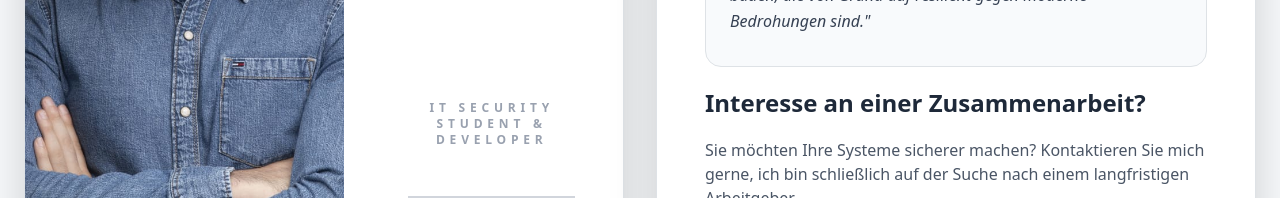
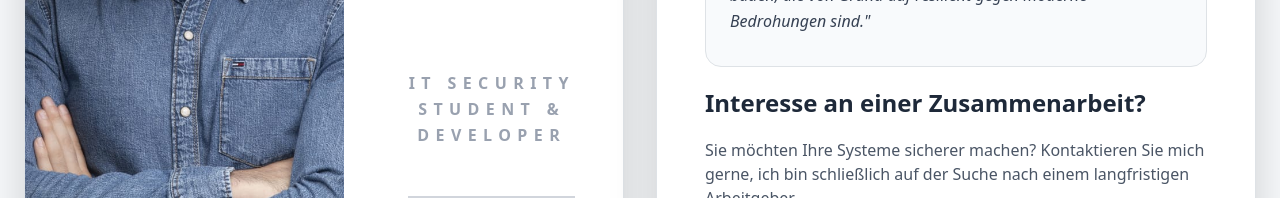
Before and after one commit to julianertle/Website, a React (Vite) app: page / in a window 1280 px wide. Shown: the part 401-599 px from the top of the page. Built offline with nearby package versions, Linux system fonts and the light colour scheme; no server answers.

Commit message:
finishing tile 1&2

```diff
--- a/src/components/Content.jsx
+++ b/src/components/Content.jsx
@@ -20,22 +20,18 @@ function Content() {
         {/* KARTE 1: PORTRAIT & INFO */}
         <div className="rounded-3xl shadow-lg bg-white overflow-visible transition-all duration-300 hover:shadow-xl border border-gray-100">
           <div className="flex flex-col lg:flex-row h-full overflow-visible">
-            {/* BILD-CONTAINER: overflow-visible erlaubt dem Bild, über den inneren Rand zu treten */}
+            {/* BILD-CONTAINER: overflow-visible ist hier der Schlüssel */}
             <div className="w-full lg:w-3/5 h-auto lg:h-full relative group overflow-visible">
               <a href="/about" className="block w-full h-full">
                 <img
                   src={portraitImage}
-                  /* - transform-gpu nutzt die Grafikkarte für flüssigere Animationen
-         - group-hover:scale-105 ist dezenter, damit nichts abgeschnitten wird
-         - lg:rounded-l-3xl behält deine abgerundeten Ecken links bei
-      */
-                  className="w-auto mx-auto object-contain rounded-t-3xl transition-transform duration-500 ease-out group-hover:scale-105 transform-gpu max-h-[300px] sm:max-h-[500px] lg:w-full lg:h-full lg:max-h-none lg:object-cover lg:rounded-l-3xl lg:rounded-tr-none lg:mx-0"
+                  className="w-auto mx-auto object-contain rounded-t-3xl transition-transform duration-500 ease-out group-hover:scale-110 transform-gpu max-h-[300px] sm:max-h-[500px] lg:w-full lg:h-full lg:max-h-none lg:object-cover lg:rounded-l-3xl lg:rounded-tr-none lg:mx-0"
                   alt="Portrait"
                 />
               </a>
             </div>
 
-            <div className="lg:w-1/2 flex flex-col p-6 lg:p-12 lg:pl-16 text-center lg:text-left pt-10 lg:pt-20 rounded-b-3xl lg:rounded-r-3xl overflow-visible">
+            <div className="lg:w-1/2 flex flex-col p-6 lg:p-12 lg:pl-16 text-center lg:text-left pt-10 lg:pt-20 overflow-visible">
               <div className="flex-grow flex flex-col mb-8 overflow-visible">
                 <div className="flex-grow"></div>
 
@@ -69,7 +65,8 @@ function Content() {
 
                 <div className="flex-grow"></div>
 
-                <p className="text-[10px] lg:text-xs text-gray-400 font-black uppercase tracking-[0.4em]">
+                {/* Untertitel: lg:text-lg macht den Text auf großen Bildschirmen deutlich präsenter */}
+                <p className="text-[14px] lg:text-base text-gray-400 font-black uppercase tracking-[0.4em] leading-relaxed">
                   IT Security Student & Developer
                 </p>
               </div>
```
